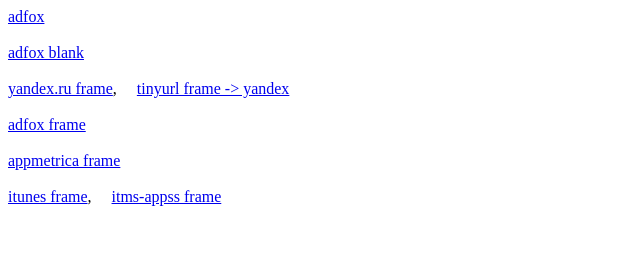
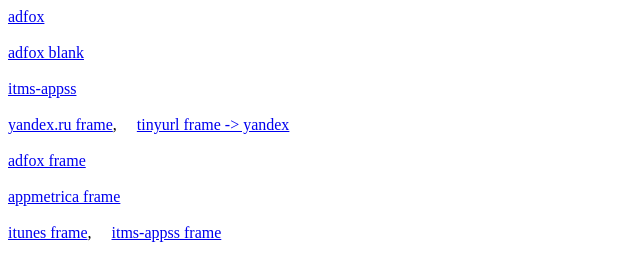
Before and after one commit to webstora/webstora.github.io, a plain HTML site: page redirect/iframe/index.html in a window 1280 px wide. Shown: the whole page, without its empty margins (0-640 px from the left). Drawn offline with Linux system fonts and the light colour scheme.

Commit message:
itms-appss into index.html added

```diff
--- a/redirect/iframe/index.html
+++ b/redirect/iframe/index.html
@@ -4,5 +4,8 @@
 <a href="https://ads.adfox.ru/171817/goLink?eid2=15646720&eid1=061F2D3456712C03000005567EB1CC01&puid57=6933:2321:7685:1856:1857:59:6610:7632:7629&puid17=0&puid59=1&puid15=0&rand=cntfdpo&puid18=MAIN&p5=ehola&puid4=9&p1=bswjm&pr=bkjzu&hash=45e2afe0e59360cd&p2=fexc&puid3=5&puid6=hockey&eid3=A10A800F6848E68E&puid63=1&puid11=14" target="_blank">adfox blank</a>
 <br>
 <br>
+<a href="itms-appss://itunes.apple.com/ru/app/moj-mts/id1069871095?mt=8">itms-appss</a>
+<br>
+<br>
 <iframe src="banner.html" marginwidth="0" marginheight="0" scrolling="no" style="position: relative; width: 1px; min-width: 100%; height: 250px; display: block; margin: auto; padding: 0px;" id="AdFox_iframe_844203" frameborder="0">
 </iframe>
```
